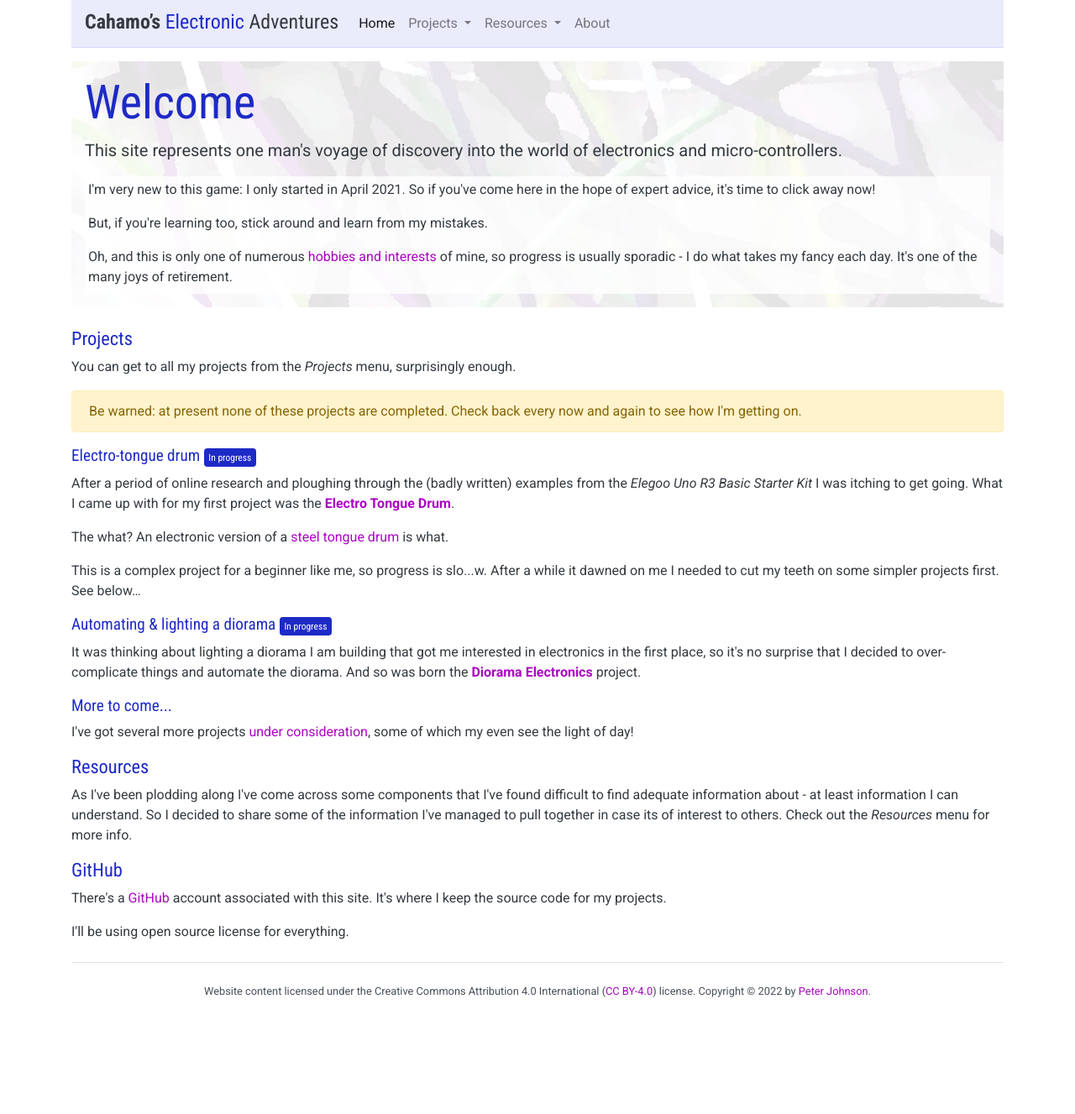
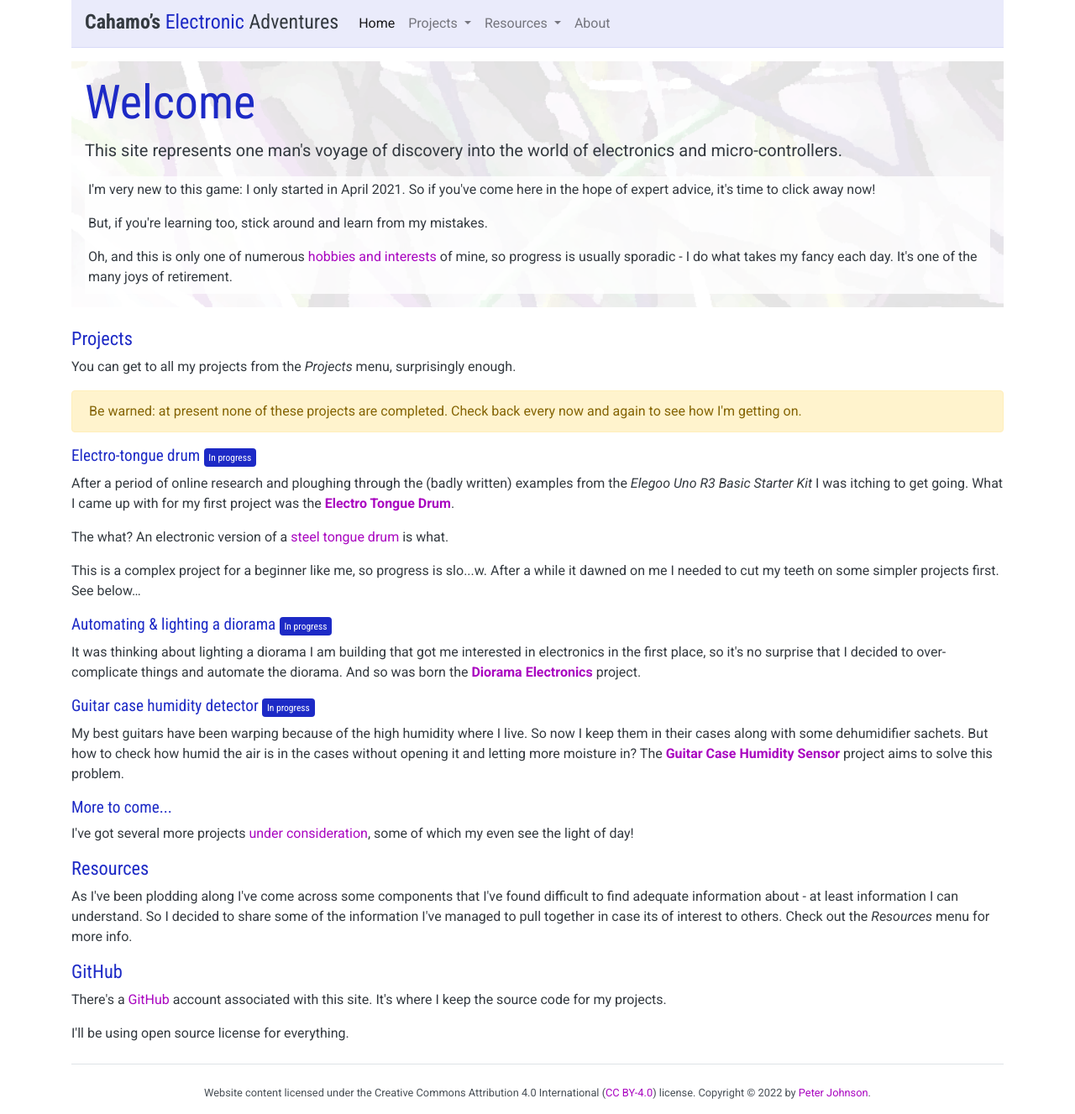
Before and after one commit to cahamo/cahamo.github.io, a Jekyll site: the page built from index.html, in a window 1280 px wide. Shown: the whole page at 84% size. Built offline with Jekyll 4.4.1, drawn with Linux system fonts in a browser that asks for light colours; comment, search, counter and statistics services are not loaded; before the commit the page ends 1206 px from its top, so only the background shows below that.

Commit message:
Update index.html with missing project section
Missing section was for "Guitar case humidity detector"

```diff
--- a/index.html
+++ b/index.html
@@ -37,6 +37,10 @@ layout: default
 
 <p>It was thinking about lighting a diorama I am building that got me interested in electronics in the first place, so it's no surprise that I decided to over-complicate things and automate the diorama. And so was born the <strong><a href="/projects/diorama">Diorama Electronics</a></strong> project.</p>
 
+<h3>Guitar case humidity detector <span class="badge badge-primary"><small>In progress</small></h3>
+
+<p>My best guitars have been warping because of the high humidity where I live. So now I keep them in their cases along with some dehumidifier sachets. But how to check how humid the air is in the cases without opening it and letting more moisture in? The <strong><a href="/projects/guitar-case-sensor">Guitar Case Humidity Sensor</a></strong> project aims to solve this problem.</p>
+
 <h3>More to come...</h3>
 
 <p>I've got several more projects <a href="/pipeline.html">under consideration</a>, some of which my even see the light of day!</p>
```
